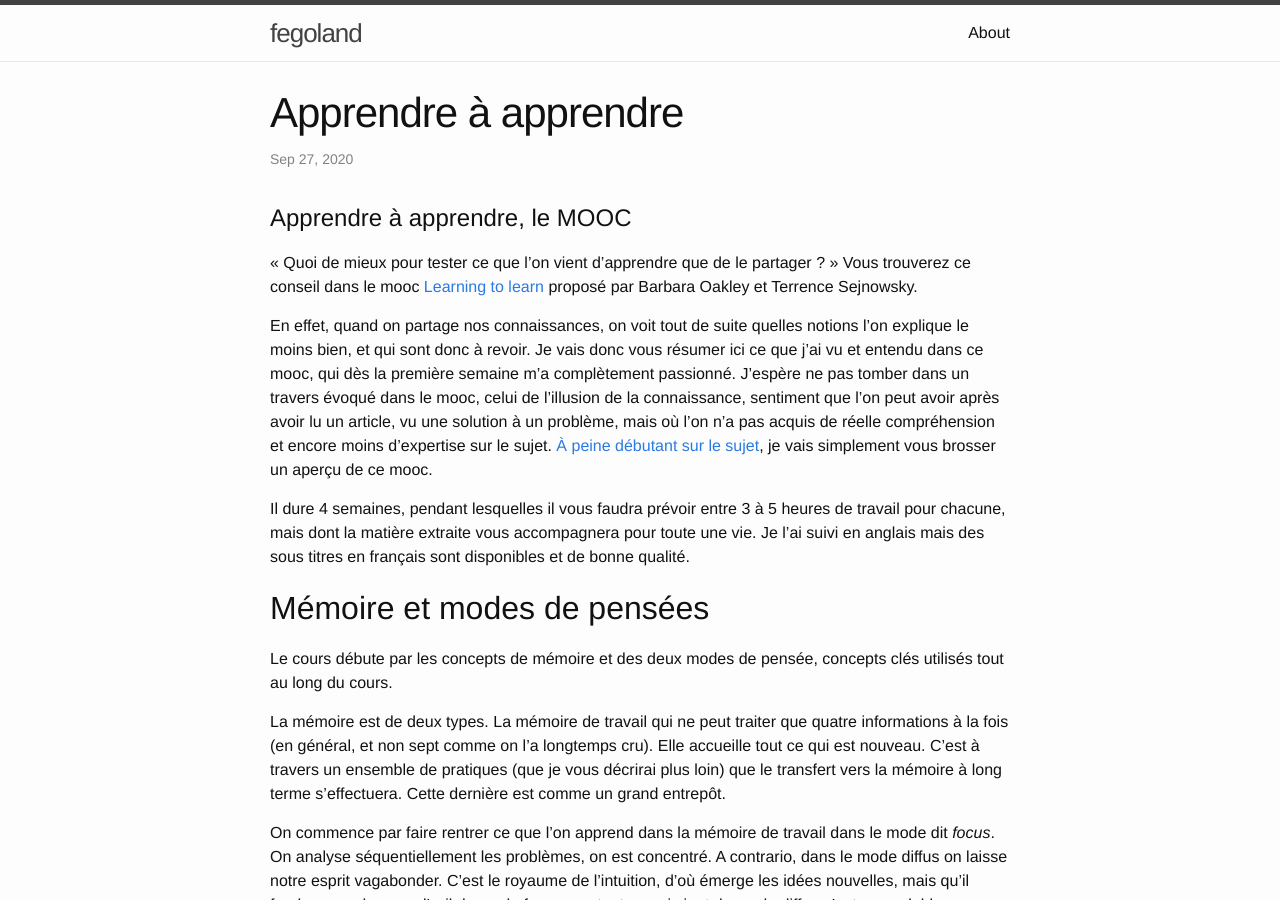
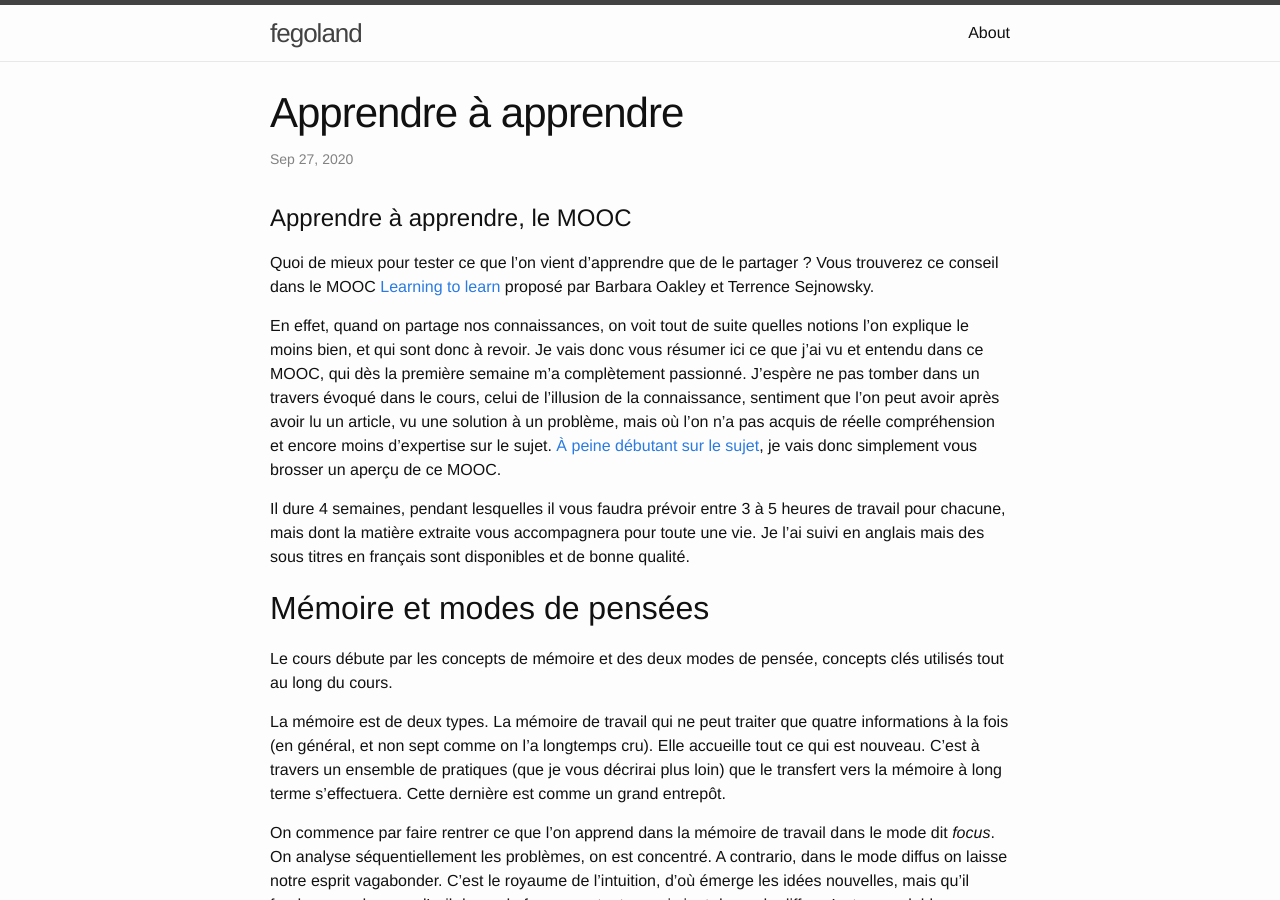
Before and after one commit to fego/fego.github.io, a Jekyll site: the page built from docs/_posts/2020-09-27-Apprendre à apprendre.markdown, in a window 1280 px wide and 900 px high. Built offline with Jekyll 4.4.1, drawn with Linux system fonts in a browser that asks for light colours; our own code applies the rules of GitHub Pages for plain Markdown files; some of the changed text lies outside the part shown.

Commit message:
update après merge pr

```diff
--- a/docs/_posts/2020-09-27-Apprendre à apprendre.markdown
+++ b/docs/_posts/2020-09-27-Apprendre à apprendre.markdown
@@ -1,15 +1,12 @@
 # Apprendre à apprendre, le MOOC
 
-« Quoi de mieux pour tester ce que l'on vient d'apprendre que de le partager ? »
-Vous trouverez ce conseil dans le mooc
-[Learning to learn](https://www.coursera.org/learn/learning-how-to-learn/home/welcome)
-proposé par Barbara Oakley et Terrence Sejnowsky.
+Quoi de mieux pour tester ce que l'on vient d'apprendre que de le partager ?
+Vous trouverez ce conseil dans le MOOC [Learning to learn](https://www.coursera.org/learn/learning-how-to-learn/home/welcome) proposé par Barbara Oakley et Terrence Sejnowsky.
 
-En effet, quand on partage nos connaissances, on voit tout de suite quelles
-notions l'on explique le moins bien, et qui sont donc à revoir.
-Je vais donc vous résumer ici ce que j'ai vu et entendu dans ce mooc, qui dès la première semaine m'a complètement passionné.
-J'espère ne pas tomber dans un travers évoqué dans le mooc, celui de l'illusion de la connaissance, sentiment que l'on peut avoir après avoir lu un article, vu une solution à un problème, mais où l'on n'a pas acquis de réelle compréhension et encore moins d'expertise sur le sujet.
-[À peine débutant sur le sujet](https://fr.wikipedia.org/wiki/Effet_Dunning-Kruger), je vais simplement vous brosser un aperçu de ce mooc.
+En effet, quand on partage nos connaissances, on voit tout de suite quelles notions l'on explique le moins bien, et qui sont donc à revoir.
+Je vais donc vous résumer ici ce que j'ai vu et entendu dans ce MOOC, qui dès la première semaine m'a complètement passionné.
+J'espère ne pas tomber dans un travers évoqué dans le cours, celui de l'illusion de la connaissance, sentiment que l'on peut avoir après avoir lu un article, vu une solution à un problème, mais où l'on n'a pas acquis de réelle compréhension et encore moins d'expertise sur le sujet.
+[À peine débutant sur le sujet](https://fr.wikipedia.org/wiki/Effet_Dunning-Kruger), je vais donc simplement vous brosser un aperçu de ce MOOC.
 
 Il dure 4 semaines, pendant lesquelles il vous faudra prévoir entre 3 à 5 heures de travail pour chacune, mais dont la matière extraite vous accompagnera pour toute une vie.
 Je l'ai suivi en anglais mais des sous titres en français sont disponibles et de bonne qualité.
@@ -55,7 +52,7 @@ Certains moments du cours sont un peu plus ardus, enfin l'ont été pour moi. Et
 Mais à force on relie ces informations entre elles, on leur donne du contexte et elles finissent par faire sens, comme un puzzle.
 Et le cours aide bien à construire ce puzzle de l'apprentissage, c'est avant tout un cours très didactique qui reste plutôt simple à suivre.
 
-Et pour nous aider à coller les morceaux on pourra utiliser les directement les techniques présentées dans le mooc.
+Et pour nous aider à coller les morceaux on pourra utiliser les directement les techniques présentées dans le MOOC.
 
 ## Techniques
 
@@ -70,10 +67,10 @@ On pourra par la suite ancrer cela avec de la répétition espacée, une techniq
 Le cours propose d'ailleurs aussi des articles (optionnels), mais qui permettent d'avoir des informations complémentaires très intéressantes (par exemple [cet article](https://www.aft.org/sites/default/files/periodicals/dunlosky.pdf) de John Dunlosky).
 Ils font partie de sections optionnelles qui permettent d'aller plus loin et qui comportent aussi des témoignages plus légers que le contenu du cours mais néanmoins intéressant, comme par exemple celui d'une écrivaine qui partage quelques techniques d'écriture.
 
-Le but n'étant pas de faire un tour exhaustif du mooc mais plutôt de brosser un aperçu je vais m'arrêter la sur les techniques qui peuvent aider dans l'apprentissage.
-Mais le mooc en aborde d'autres, comme l'entrelacement, la visualisation.
+Le but n'étant pas de faire un tour exhaustif du MOOC mais plutôt de brosser un aperçu je vais m'arrêter la sur les techniques qui peuvent aider dans l'apprentissage.
+Mais le MOOC en aborde d'autres, comme l'entrelacement, la visualisation.
 
-Arrivé ici, vous vous dites peut-être que ce mooc est fait pour vous, mais allez-vous vraiment franchir le pas ?
+Arrivé ici, vous vous dites peut-être que ce MOOC est fait pour vous, mais allez-vous vraiment franchir le pas ?
 Ce n'est pas toujours simple de savoir comment investir son précieux temps.
 
 ## Procrastination
@@ -95,4 +92,4 @@ Un étudiant ira par exemple à la  bibliothèque, lieu où il aura moins de dis
 Puis, quand on réussit une tâche, se féliciter, et même célébrer sa réussite.
 
 Je me félicite donc d'avoir écrit cet article qui touche à sa fin !
-Peut-être saurez-vous si ce mooc est fait pour vous ?
+Peut-être saurez-vous si ce MOOC est fait pour vous ?
```
